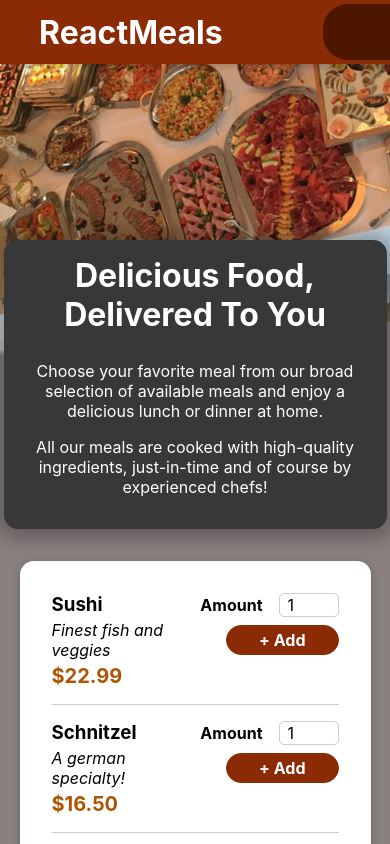
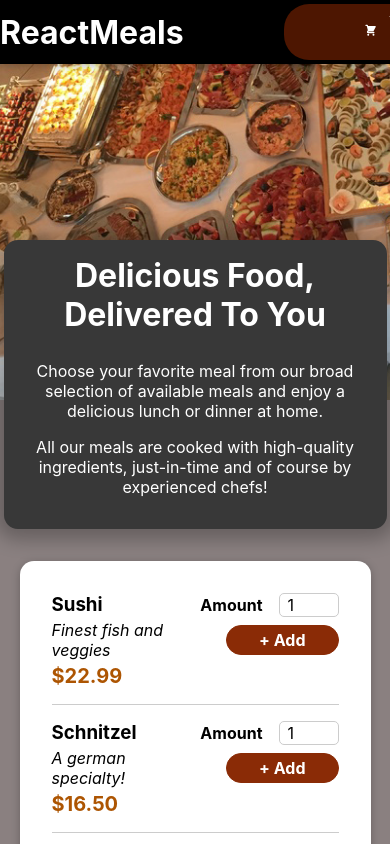
Before and after one commit to ngermanishvili/germany-food-order-app, a React (Create React App) app in the folder order1/: page / in a window 390 px wide. Shown: the top 844 px of the page. Built offline with nearby package versions, Linux system fonts and the light colour scheme.

Commit message:
modified css but need to add responsive now

```diff
--- a/order1/src/components/Layout/Header.module.css
+++ b/order1/src/components/Layout/Header.module.css
@@ -4,14 +4,17 @@
   left: 0;
   width: 100%;
   height: 4rem;
-  background-color: #8a2b06;
+  background-color: #000;
   color: white;
   display: flex;
   justify-content: space-around;
   align-items: center;
-  padding: 0 10%;
   box-shadow: 0 2px 8px rgba(0, 0, 0, 0.25);
   z-index: 10;
+}
+
+.header h1{
+  color: #fff;
 }
 
 .main-image {
@@ -22,8 +25,8 @@
 }
 
 .main-image img {
-  width: 110%;
+  width: 100%;
   height: 100%;
   object-fit: cover;
-  transform: rotateZ(-5deg) translateY(-4rem) translateX(-1rem);
+  transform: rotateZ(-deg) translateY(-2rem) translateX(-1rem);
 }
```
